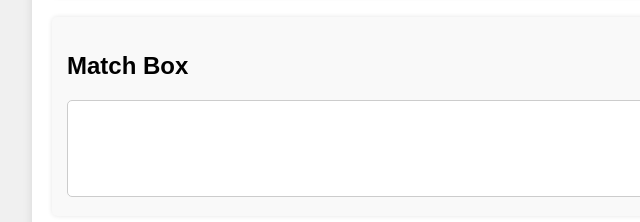
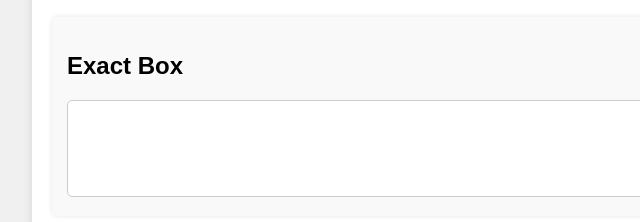
Before and after one commit to faizazizan/keyword-wrapper-tool, a plain HTML site: page index.html in a window 1280 px wide. Shown: the part 752-974 px from the top of the page, 188-828 px from the left. Drawn offline with Linux system fonts and the light colour scheme.

Commit message:
Update index.html

```diff
--- a/index.html
+++ b/index.html
@@ -26,7 +26,7 @@
                 <textarea id="phrase-result" rows="5" cols="30" readonly></textarea>
             </div>
             <div class="output" id="match-output">
-                <h2>Match Box</h2>
+                <h2>Exact Box</h2>
                 <textarea id="match-result" rows="5" cols="30" readonly></textarea>
             </div>
         </div>
```
